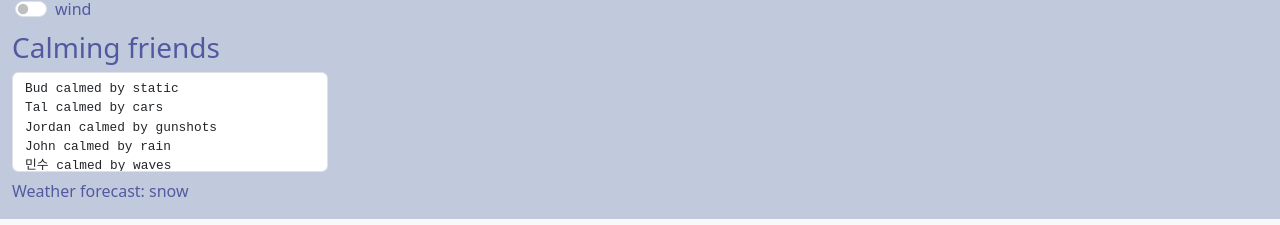
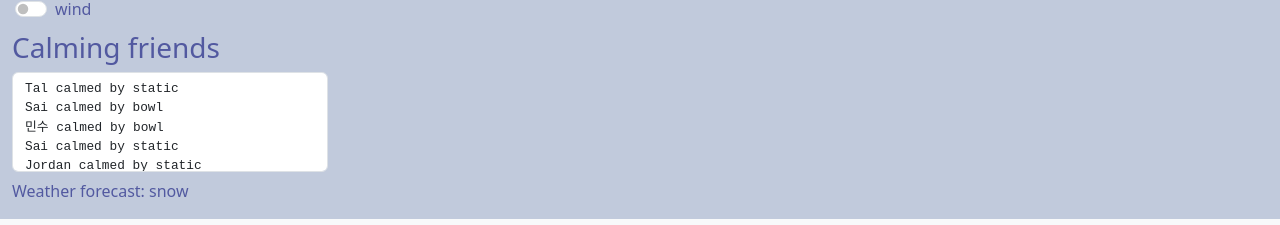
Before and after one commit to leesjensen/startup, a React (Vite) app: page /play in a window 1280 px wide. Shown: the part 251-476 px from the top of the page. Built offline with nearby package versions, Linux system fonts and the light colour scheme.

Commit message:
add(play) generation of websocket mock data

```diff
--- a/src/play/play.jsx
+++ b/src/play/play.jsx
@@ -19,6 +19,7 @@ export function Play() {
     setCalmMessages(getCalmMessages());
     setSelectedSounds(loadSounds());
     loadWeather();
+    listenForMessages();
 
     return () => {
       Object.values(calmSoundAudio).forEach((audio) => {
@@ -47,10 +48,18 @@ export function Play() {
   }
 
   function getCalmMessages() {
-    const mockedMessages = ['Bud calmed by static', 'Tal calmed by cars', 'Jordan calmed by gunshots', 'John calmed by rain', '민수 calmed by waves', 'Sai calmed by thunder'];
-    return mockedMessages.map((calm, i) => {
-      return <div key={i}>{calm}</div>;
-    });
+    // This will get replaced with a call to the service.
+    return ['Bud calmed by static', 'John calmed by rain', '민수 calmed by waves', 'Sai calmed by thunder'];
+  }
+
+  function listenForMessages() {
+    // This will get replaced with a call to the service.
+    const names = ['Bud', 'Tal', 'Jordan', 'John', '민수', 'Sai'];
+    setInterval(() => {
+      const name = names[Math.floor(Math.random() * names.length)];
+      const message = `${name} calmed by ${calmSoundTypes[Math.floor(Math.random() * calmSoundTypes.length)]}`;
+      setCalmMessages((p) => [message, ...p]);
+    }, 1000);
   }
 
   function togglePlayAll() {
@@ -100,7 +109,11 @@ export function Play() {
           </div>
         </div>
         <h3>Calming friends</h3>
-        <div className='messages form-control'>{calmMessages}</div>
+        <div className='messages form-control'>
+          {calmMessages.map((calm, i) => {
+            return <div key={i}>{calm}</div>;
+          })}
+        </div>
         <div>
           <a className='weather-forecast' href='https://forecast.weather.gov/MapClick.php?lat=40.231783&lon=-111.645982'>
             Weather forecast: {weather}
```
